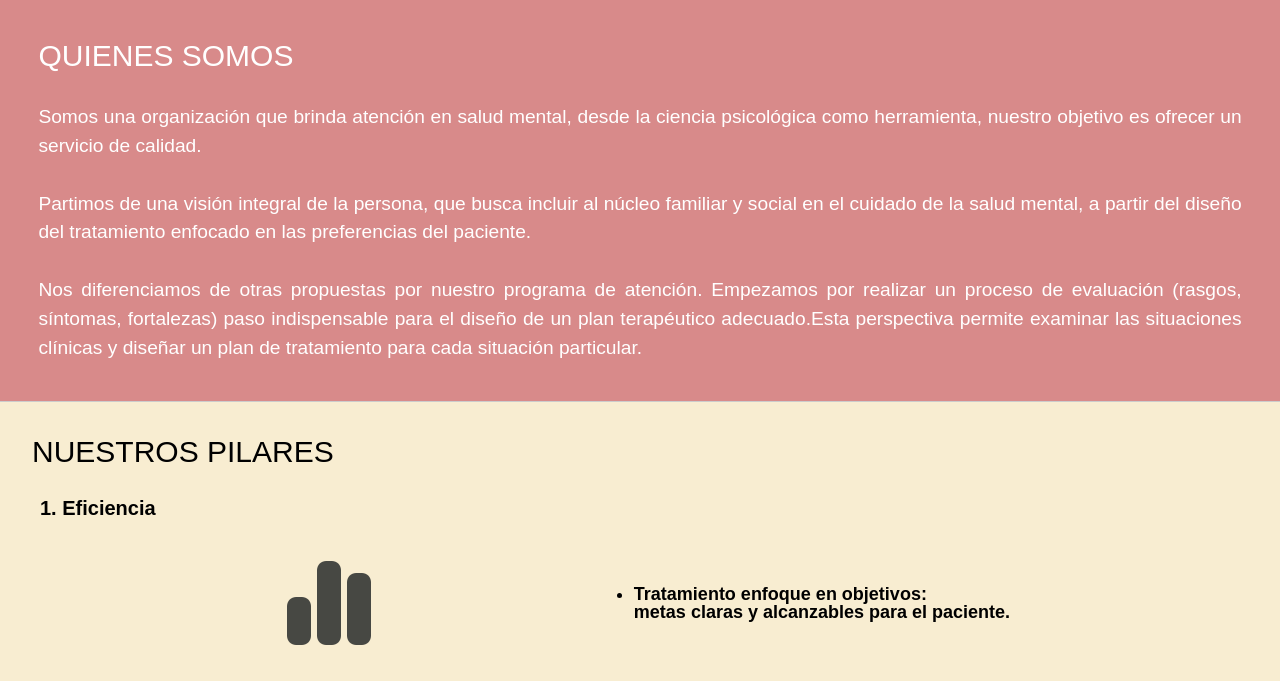
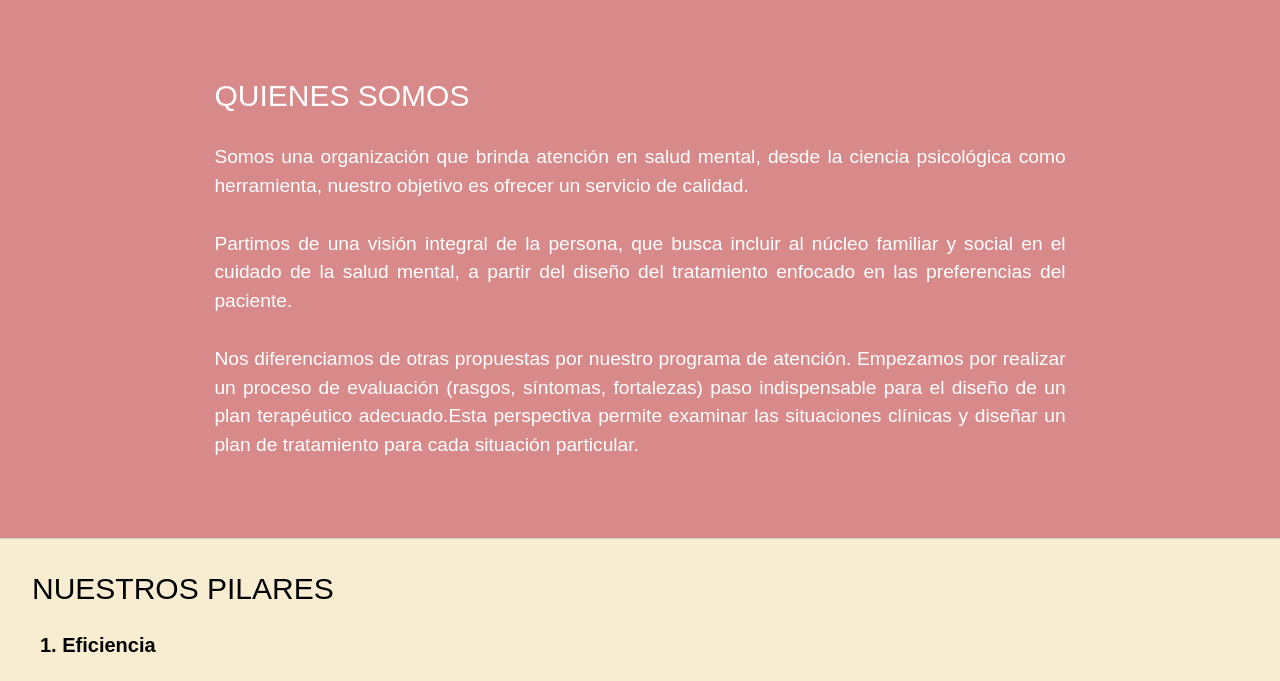
Before and after one commit to frandatagh/lostilosweb, a website: page index.html in a window 1280 px wide. Shown: the part 786-1467 px from the top of the page. Drawn offline with nearby package versions, Linux system fonts and the light colour scheme.

Commit message:
quienes somos adaptativo

```diff
--- a/index.html
+++ b/index.html
@@ -58,9 +58,9 @@
     </header>
 
     <section class="section-01">
-        <h2 class="text-3xl">QUIENES SOMOS</h2>
+        <h2 class="text-3xl md:px-44 md:pt-10">QUIENES SOMOS</h2>
         <br/>
-        <p class="text-justify">Somos una organización que brinda atención en salud mental, desde la ciencia  psicológica como herramienta, nuestro objetivo es ofrecer un servicio de calidad.
+        <p class="text-justify md:px-44 md:pb-10">Somos una organización que brinda atención en salud mental, desde la ciencia  psicológica como herramienta, nuestro objetivo es ofrecer un servicio de calidad.
             <br/><br/>
             Partimos de una visión integral de la persona, que busca incluir al núcleo familiar y social en el cuidado de la salud mental, a partir del diseño del tratamiento enfocado en las preferencias del paciente.
             <br/><br/>
```
